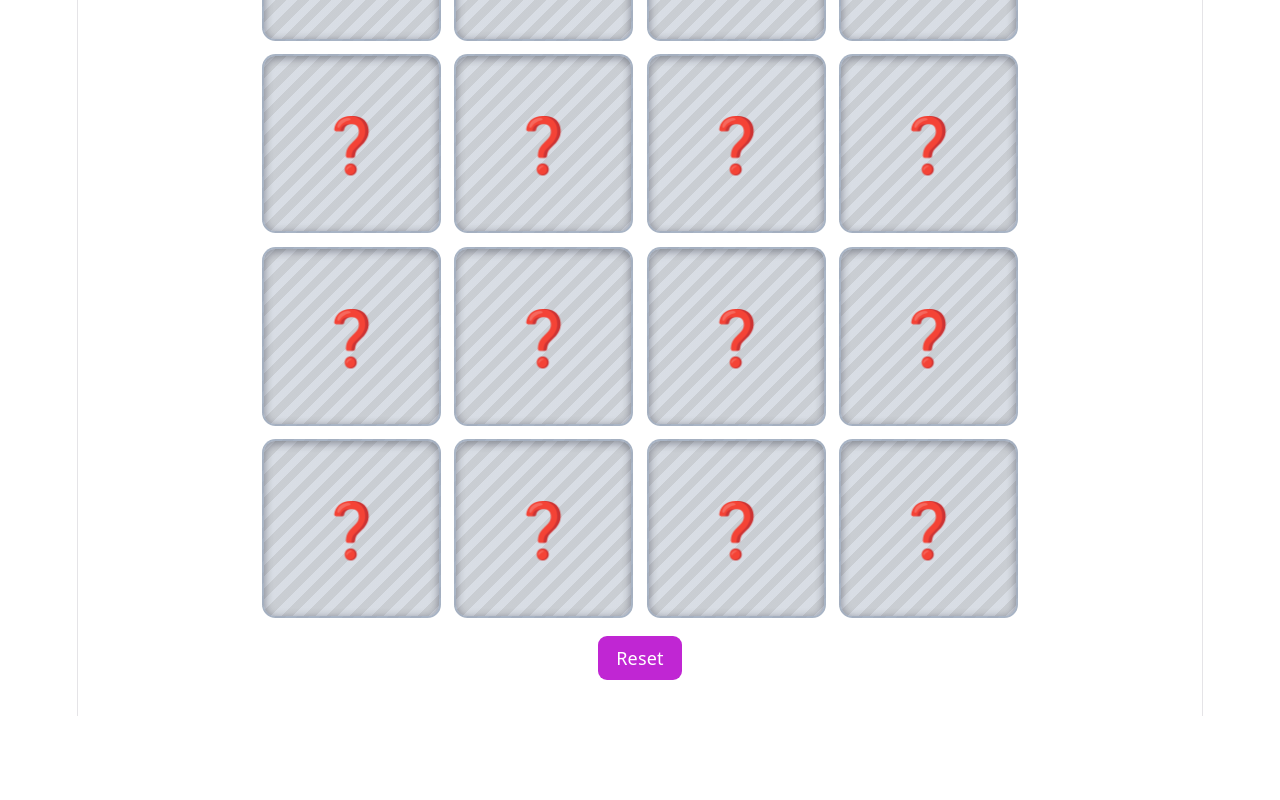
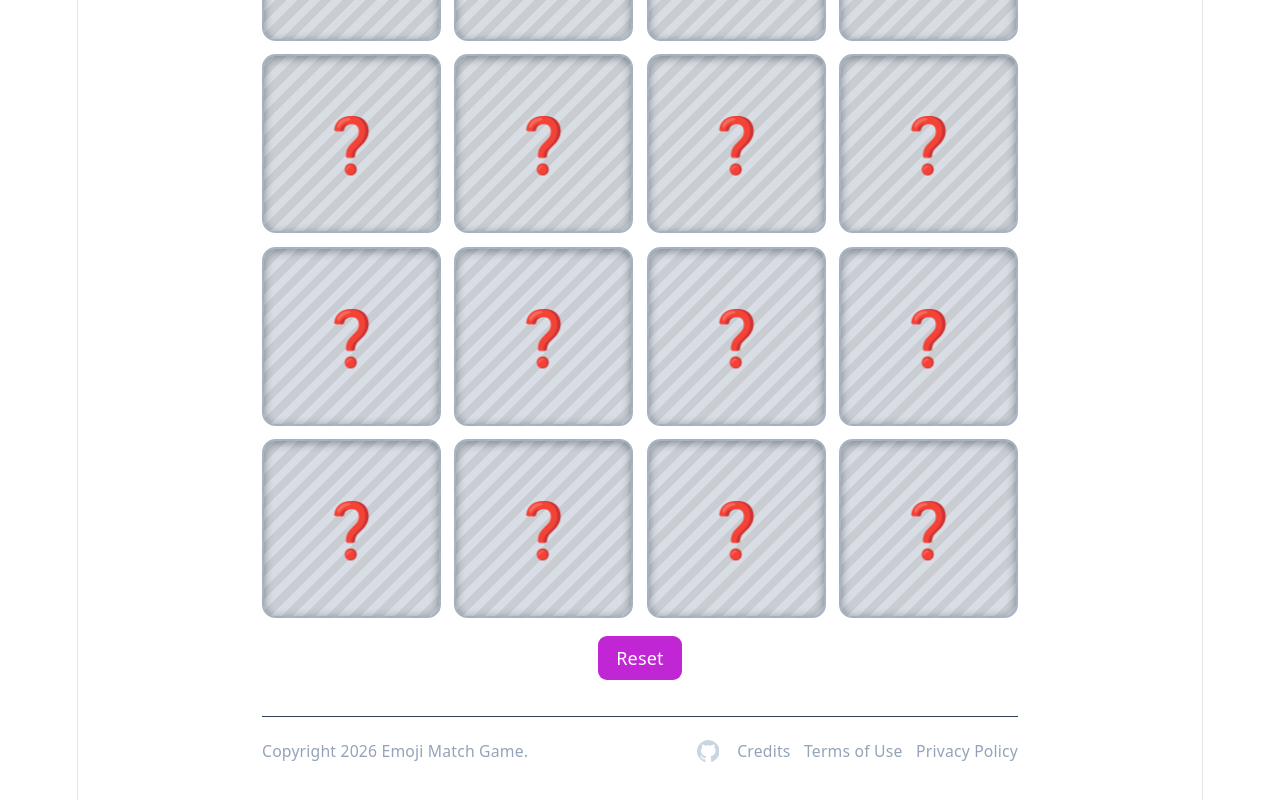
Before and after one commit to allie500/emoji-match-game, a React (Vite) app: page / in a window 1280 px wide. Shown: the part 382-1182 px from the top of the page. Before the commit the page ends 1098 px from the top, so only its background shows below. Built offline with nearby package versions, Linux system fonts and the light colour scheme.

Commit message:
Add footer and info modal

```diff
--- a/src/App.tsx
+++ b/src/App.tsx
@@ -1,6 +1,7 @@
 import { useEffect, useReducer, useRef } from "react";
 import { playSfx } from "./audio/sfx";
 import Board from "./components/Board";
+import Footer from "./components/Footer";
 import { createGame, gameReducer, MATCH_DELAY_MS, MISMATCH_DELAY_MS } from "./game/game";
 import type { CardId } from "./game/types";
 
@@ -71,6 +72,8 @@ function App() {
         onCardClick={onCardClick}
         onReset={onReset}
       />
+
+      <Footer />
     </div>
   );
 }
--- /dev/null
+++ b/src/components/Footer.tsx
@@ -0,0 +1,83 @@
+import { useMemo, useState } from "react";
+import InfoModal from "./InfoModal";
+
+type ModalKey = "credits" | "terms" | "privacy";
+
+const GITHUB_REPO_URL = "https://github.com/example/emoji-match-game";
+
+const MODAL_CONTENT: Record<ModalKey, { title: string; body: string }> = {
+  credits: {
+    title: "Credits",
+    body: "Emoji Match Game is built with React, TypeScript, and open source tools.",
+  },
+  terms: {
+    title: "Terms of Use",
+    body: "This game is provided as-is for personal and educational use.",
+  },
+  privacy: {
+    title: "Privacy Policy",
+    body: "This app does not collect personal data and runs entirely in your browser.",
+  },
+};
+
+export default function Footer() {
+  const year = useMemo(() => new Date().getFullYear(), []);
+  const [activeModal, setActiveModal] = useState<ModalKey | null>(null);
+
+  return (
+    <>
+      <footer className="mt-8 w-full max-w-2xl border-t border-slate-700 pt-4">
+        <div className="flex flex-col items-center gap-3 text-center text-sm text-slate-400 sm:flex-row sm:justify-between sm:text-left">
+          <p>Copyright {year} Emoji Match Game.</p>
+          <div className="flex items-center gap-3">
+            <a
+              href={GITHUB_REPO_URL}
+              target="_blank"
+              rel="noreferrer"
+              title="This project is open source. View the code on Github."
+              aria-label="View source on Github"
+              className="rounded-md p-1 text-slate-300 hover:bg-slate-800 hover:text-white"
+            >
+              <svg
+                xmlns="http://www.w3.org/2000/svg"
+                viewBox="0 0 24 24"
+                aria-hidden="true"
+                className="h-5 w-5 fill-current"
+              >
+                <path d="M12 0a12 12 0 0 0-3.79 23.39c.6.11.82-.26.82-.58v-2.26c-3.34.73-4.04-1.42-4.04-1.42a3.2 3.2 0 0 0-1.33-1.77c-1.09-.74.08-.72.08-.72a2.52 2.52 0 0 1 1.84 1.23 2.58 2.58 0 0 0 3.53 1 2.58 2.58 0 0 1 .77-1.63c-2.67-.31-5.47-1.35-5.47-6a4.7 4.7 0 0 1 1.24-3.24 4.37 4.37 0 0 1 .12-3.19s1-.33 3.3 1.24a11.37 11.37 0 0 1 6 0c2.28-1.57 3.3-1.24 3.3-1.24a4.37 4.37 0 0 1 .12 3.19 4.69 4.69 0 0 1 1.24 3.24c0 4.66-2.8 5.68-5.48 6a2.88 2.88 0 0 1 .82 2.24v3.32c0 .32.22.69.83.58A12 12 0 0 0 12 0Z" />
+              </svg>
+            </a>
+            <button
+              type="button"
+              className="hover:text-slate-200"
+              onClick={() => setActiveModal("credits")}
+            >
+              Credits
+            </button>
+            <button
+              type="button"
+              className="hover:text-slate-200"
+              onClick={() => setActiveModal("terms")}
+            >
+              Terms of Use
+            </button>
+            <button
+              type="button"
+              className="hover:text-slate-200"
+              onClick={() => setActiveModal("privacy")}
+            >
+              Privacy Policy
+            </button>
+          </div>
+        </div>
+      </footer>
+
+      <InfoModal
+        title={activeModal ? MODAL_CONTENT[activeModal].title : ""}
+        body={activeModal ? MODAL_CONTENT[activeModal].body : ""}
+        isOpen={activeModal !== null}
+        onClose={() => setActiveModal(null)}
+      />
+    </>
+  );
+}
--- /dev/null
+++ b/src/components/InfoModal.tsx
@@ -0,0 +1,54 @@
+import { useEffect } from "react";
+
+export interface InfoModalProps {
+  title: string;
+  body: string;
+  isOpen: boolean;
+  onClose: () => void;
+}
+
+export default function InfoModal({ title, body, isOpen, onClose }: InfoModalProps) {
+  useEffect(() => {
+    if (!isOpen) return;
+
+    const onKeyDown = (event: KeyboardEvent) => {
+      if (event.key === "Escape") {
+        onClose();
+      }
+    };
+
+    window.addEventListener("keydown", onKeyDown);
+    return () => window.removeEventListener("keydown", onKeyDown);
+  }, [isOpen, onClose]);
+
+  if (!isOpen) return null;
+
+  return (
+    <div
+      className="fixed inset-0 z-50 flex items-center justify-center bg-slate-950/80 px-4"
+      onClick={onClose}
+      data-testid="info-modal-overlay"
+    >
+      <div
+        role="dialog"
+        aria-modal="true"
+        aria-label={title}
+        className="w-full max-w-md rounded-xl border border-slate-700 bg-slate-900 p-5 shadow-2xl"
+        onClick={(event) => event.stopPropagation()}
+      >
+        <div className="flex items-start justify-between gap-4">
+          <h2 className="text-lg font-semibold text-slate-100">{title}</h2>
+          <button
+            type="button"
+            onClick={onClose}
+            className="rounded-md px-2 py-1 text-sm text-slate-300 hover:bg-slate-800 hover:text-white"
+            aria-label="Close modal"
+          >
+            Close
+          </button>
+        </div>
+        <p className="mt-3 text-sm leading-6 text-slate-300">{body}</p>
+      </div>
+    </div>
+  );
+}
```
